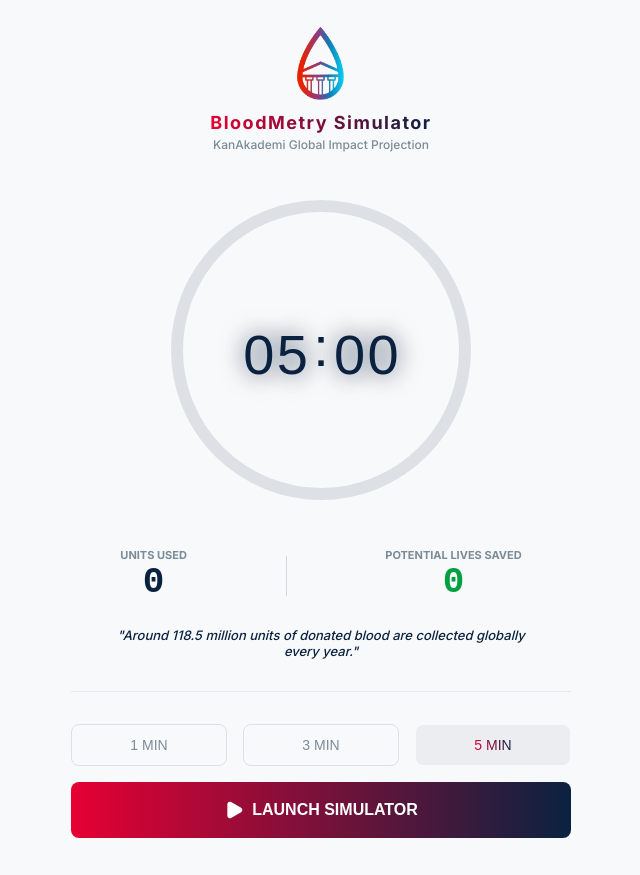
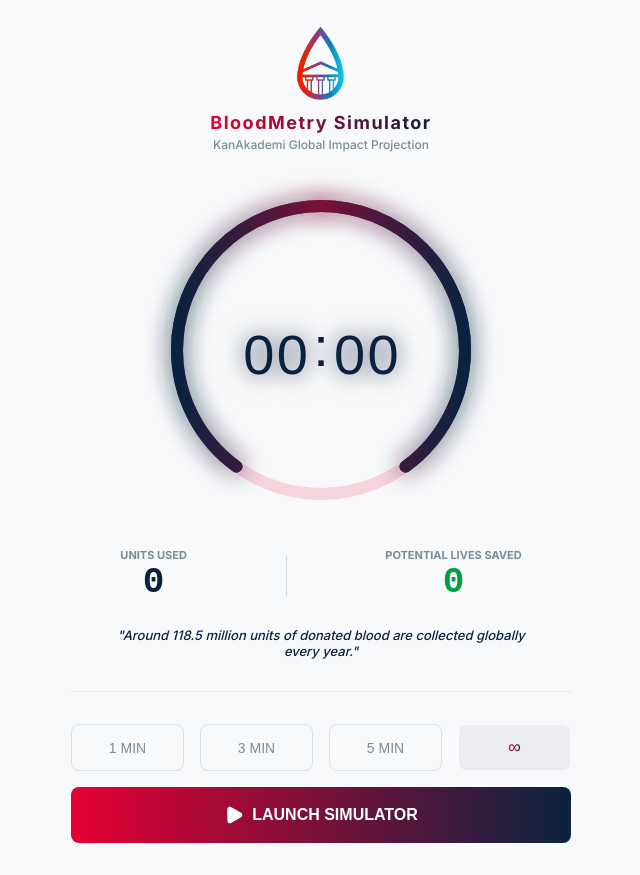
Before and after one commit to sicloid/kanakademi_bloodmetry, a React (Vite) app: page / in a window 1280 px wide. Shown: the whole page, without its empty margins (319-959 px from the left). Built offline with nearby package versions, Linux system fonts and the light colour scheme.

Commit message:
Add infinite chronometer mode with rotating progress gauge

```diff
--- a/src/App.tsx
+++ b/src/App.tsx
@@ -46,8 +46,8 @@
   );
 }
 
-// --- Radial Progress Gauge ---
-function RadialProgressGauge({ progress, isRunning, remainingSeconds }: { progress: number, isRunning: boolean, remainingSeconds: number }) {
+// --- RadialProgressGauge ---
+function RadialProgressGauge({ progress, isRunning, currentSeconds, isInfinite }: { progress: number, isRunning: boolean, currentSeconds: number, isInfinite: boolean }) {
   const size = 300;
   const strokeWidth = 12;
   const radius = (size - strokeWidth) / 2;
@@ -58,8 +58,12 @@
 
   // Removed heartbeat generator as requested
 
-  const minutes = Math.floor(remainingSeconds / 60).toString().padStart(2, '0');
-  const seconds = (remainingSeconds % 60).toString().padStart(2, '0');
+  const minutes = Math.floor(currentSeconds / 60).toString().padStart(2, '0');
+  const seconds = (currentSeconds % 60).toString().padStart(2, '0');
+
+  const visualProgress = isInfinite ? 0.8 : progress;
+  const dashOffset = halfCircumference - (halfCircumference * visualProgress);
+  const backgroundStroke = isInfinite ? 'rgba(230, 0, 51, 0.15)' : 'rgba(160, 170, 181, 0.3)';
 
   return (
     <div style={{ position: 'relative', width: size, height: size, margin: '0 auto' }}>
@@ -85,19 +89,21 @@
         {/* Background Track */}
         <circle
           cx={size / 2} cy={size / 2} r={radius}
-          fill="none" stroke="rgba(160, 170, 181, 0.3)" strokeWidth={strokeWidth}
+          fill="none" stroke={backgroundStroke} strokeWidth={strokeWidth}
           strokeLinecap="round"
         />
 
-        {/* Glow Tracks (visible when progress > 0) */}
-        {progress > 0 && (
+        {/* Glow Tracks & Arcs Wrapper */}
+        <g className={isInfinite && isRunning ? 'spin-infinite' : ''} style={{ transformOrigin: 'center' }}>
+          {/* Glow Tracks (visible when progress > 0 or infinite) */}
+          {(visualProgress > 0) && (
           <>
             <circle
               cx={size / 2} cy={size / 2} r={radius}
               fill="none" stroke="url(#rightGrad)" strokeWidth={strokeWidth}
               strokeLinecap="round"
               strokeDasharray={`${halfCircumference} ${circumference}`}
-              strokeDashoffset={halfCircumference - (halfCircumference * progress)}
+              strokeDashoffset={dashOffset}
               transform={`rotate(-90 ${size / 2} ${size / 2})`}
               filter="url(#glow)"
               opacity={0.85}
@@ -108,7 +114,7 @@
               fill="none" stroke="url(#leftGrad)" strokeWidth={strokeWidth}
               strokeLinecap="round"
               strokeDasharray={`${halfCircumference} ${circumference}`}
-              strokeDashoffset={halfCircumference - (halfCircumference * progress)}
+              strokeDashoffset={dashOffset}
               transform={`rotate(-90 ${size / 2} ${size / 2}) scale(1, -1) translate(0, -${size})`}
               filter="url(#glow)"
               opacity={0.85}
@@ -123,7 +129,7 @@
           fill="none" stroke="url(#rightGrad)" strokeWidth={strokeWidth}
           strokeLinecap="round"
           strokeDasharray={`${halfCircumference} ${circumference}`}
-          strokeDashoffset={halfCircumference - (halfCircumference * progress)}
+          strokeDashoffset={dashOffset}
           transform={`rotate(-90 ${size / 2} ${size / 2})`}
           style={{ transition: isRunning ? 'stroke-dashoffset 1s linear' : 'none' }}
         />
@@ -134,10 +140,11 @@
           fill="none" stroke="url(#leftGrad)" strokeWidth={strokeWidth}
           strokeLinecap="round"
           strokeDasharray={`${halfCircumference} ${circumference}`}
-          strokeDashoffset={halfCircumference - (halfCircumference * progress)}
+          strokeDashoffset={dashOffset}
           transform={`rotate(-90 ${size / 2} ${size / 2}) scale(1, -1) translate(0, -${size})`}
           style={{ transition: isRunning ? 'stroke-dashoffset 1s linear' : 'none' }}
         />
+      </g>
 
         {/* Removed Heartbeat Graph */}
       </svg>
@@ -182,6 +189,9 @@
                 <button className={`btn-preset ${selectedDuration === 300 ? 'active' : ''}`} onClick={() => onDurationSelect(300)}>
                   <span>5 MIN</span>
                 </button>
+                <button className={`btn-preset ${selectedDuration === 0 ? 'active' : ''}`} onClick={() => onDurationSelect(0)}>
+                  <span style={{ fontSize: '18px' }}>∞</span>
+                </button>
               </div>
               <button className="btn-primary w-full" onClick={onStart}>
                 <Play size={20} fill="currentColor" />
@@ -218,11 +228,12 @@
 
 // --- Main App ---
 export default function App() {
-  const timer = useSimulationTimer(300); // Default 5 mins
+  const timer = useSimulationTimer(0); // Default to ∞ mode
   const [animatedElapsed, setAnimatedElapsed] = useState(0);
 
   const unitsPerSecond = 229 / 60;
-  const totalElapsedSeconds = timer.selectedDurationSeconds - timer.remainingSeconds;
+  const totalElapsedSeconds = timer.elapsedSeconds;
+  const isInfinite = timer.selectedDurationSeconds === 0;
 
   // Smooth animation for elapsed
   useEffect(() => {
@@ -252,7 +263,7 @@
   const reportUnits = Math.floor(totalElapsedSeconds * unitsPerSecond);
   const reportLives = reportUnits * 3;
 
-  const progress = timer.selectedDurationSeconds > 0 ? (totalElapsedSeconds / timer.selectedDurationSeconds) : 0;
+  const progress = isInfinite ? 0 : (timer.selectedDurationSeconds > 0 ? (totalElapsedSeconds / timer.selectedDurationSeconds) : 0);
 
   const formatNum = (n: number) => new Intl.NumberFormat('en-US').format(n);
 
@@ -280,7 +291,8 @@
           <RadialProgressGauge
             progress={progress}
             isRunning={timer.timerState === TimerState.RUNNING}
-            remainingSeconds={timer.remainingSeconds}
+            currentSeconds={totalElapsedSeconds}
+            isInfinite={isInfinite}
           />
         </div>
 
--- a/src/hooks/useSimulationTimer.ts
+++ b/src/hooks/useSimulationTimer.ts
@@ -7,34 +7,33 @@
 
 export function useSimulationTimer(initialDuration: number = 300) {
   const [selectedDurationSeconds, setSelectedDurationSeconds] = useState(initialDuration);
-  const [remainingSeconds, setRemainingSeconds] = useState(initialDuration);
+  const [elapsedSeconds, setElapsedSeconds] = useState(0);
   const [timerState, setTimerState] = useState<TimerState>(TimerState.STOPPED);
 
   useEffect(() => {
     let interval: number | null = null;
 
-    if (timerState === TimerState.RUNNING && remainingSeconds > 0) {
+    if (timerState === TimerState.RUNNING) {
       interval = window.setInterval(() => {
-        setRemainingSeconds((prev) => {
-          if (prev <= 1) {
+        setElapsedSeconds((prev) => {
+          const next = prev + 1;
+          if (selectedDurationSeconds > 0 && next >= selectedDurationSeconds) {
             setTimerState(TimerState.FINISHED);
-            return 0;
+            return selectedDurationSeconds;
           }
-          return prev - 1;
+          return next;
         });
       }, 1000);
-    } else if (remainingSeconds === 0 && timerState === TimerState.RUNNING) {
-      setTimerState(TimerState.FINISHED);
     }
 
     return () => {
       if (interval) window.clearInterval(interval);
     };
-  }, [timerState, remainingSeconds]);
+  }, [timerState, selectedDurationSeconds]);
 
   const onStart = () => {
     if (timerState === TimerState.FINISHED) {
-      setRemainingSeconds(selectedDurationSeconds);
+      setElapsedSeconds(0);
     }
     setTimerState(TimerState.RUNNING);
   };
@@ -45,19 +44,19 @@
 
   const onStop = () => {
     setTimerState(TimerState.STOPPED);
-    setRemainingSeconds(selectedDurationSeconds);
+    setElapsedSeconds(0);
   };
 
   const onDurationSelect = (duration: number) => {
     if (timerState === TimerState.STOPPED) {
       setSelectedDurationSeconds(duration);
-      setRemainingSeconds(duration);
+      setElapsedSeconds(0);
     }
   };
 
   return {
     selectedDurationSeconds,
-    remainingSeconds,
+    elapsedSeconds,
     timerState,
     onStart,
     onPause,
--- a/src/index.css
+++ b/src/index.css
@@ -55,6 +55,10 @@
 
 .text-glow-red {
   text-shadow: 0 0 25px rgba(230, 0, 51, 0.6);
+}
+
+@keyframes spin-infinite {
+  100% { transform: rotate(360deg); }
 }
 
 /* Conic Gradient for the Ring */
```
